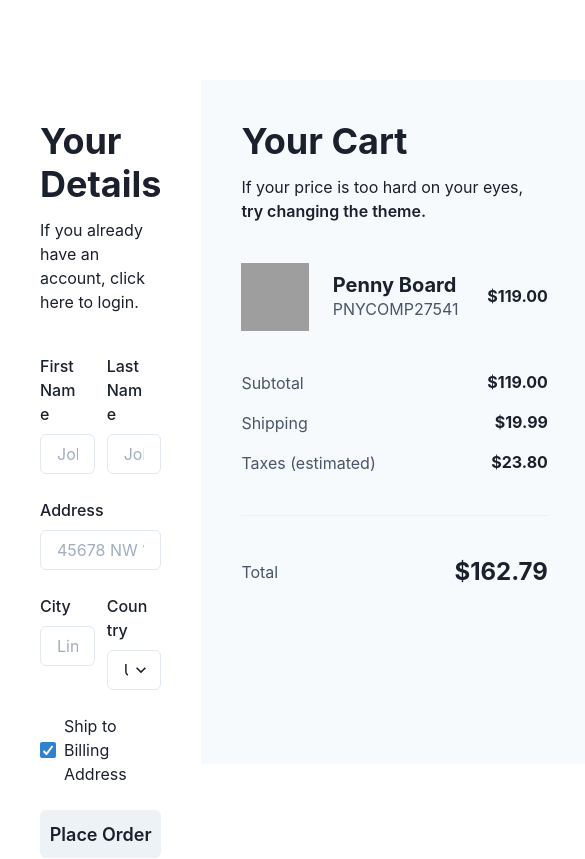
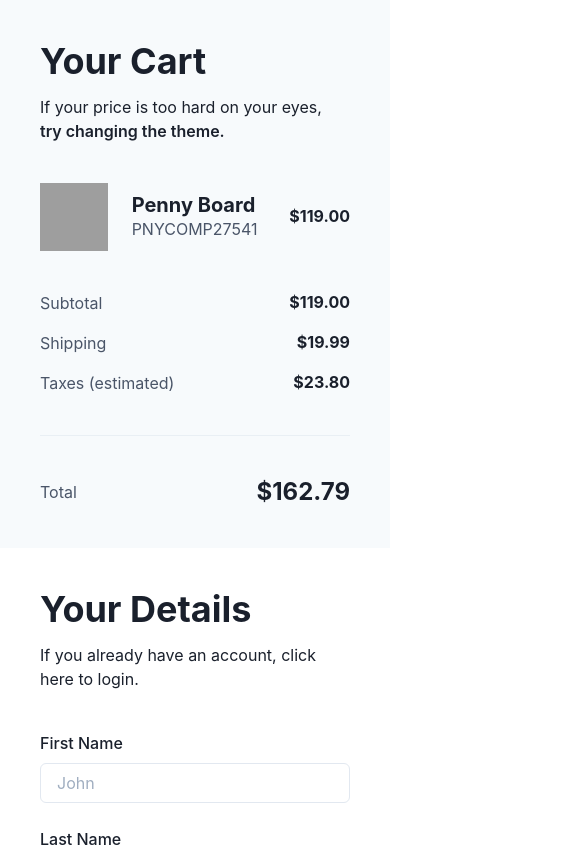
Before and after one commit to JoshuaB94/NextJS_ChakraUI_ModernUI_Course, a Next.js app: page / in a window 390 px wide. Shown: the top 859 px of the page, 585 px wide, since content can reach past the window. Built offline with nearby package versions, Linux system fonts and the light colour scheme; grey boxes are pictures that could not be loaded.

Commit message:
Learned how to implement responsive design using ChakraUI.

```diff
--- a/pages/index.tsx
+++ b/pages/index.tsx
@@ -4,7 +4,10 @@ import Details from '../src/details';
 
 const IndexPage = () => (
     <Container maxW="container.xl" p={0}>
-        <Flex h="100vh" py={20}>
+        <Flex
+        h={{ base: 'auto', md: '100vh' }}
+        py={[0, 10, 20]}
+        direction={{base: 'column-reverse', md: 'row'}}>
            <Details />
            <Cart />
         </Flex>
--- a/src/details.tsx
+++ b/src/details.tsx
@@ -1,9 +1,11 @@
 import {
 VStack, Heading, Text,
 SimpleGrid, GridItem, FormControl,
-FormLabel, Input, Select, Checkbox, Button} from '@chakra-ui/react';
+FormLabel, Input, Select, Checkbox, Button,
+useBreakpointValue} from '@chakra-ui/react';
 
 const Details = () => {
+    const colSpan = useBreakpointValue({ base: 2, md: 1 });
     return (
         <VStack w="full" h="full" p={10} spacing={10} alignItems="flex-start">
             <VStack spacing={3} alignItems="flex-start">
@@ -12,14 +14,14 @@ const Details = () => {
             </VStack>
 
             <SimpleGrid columns={2} columnGap={3} rowGap={6} w="full">
-                <GridItem colSpan={1}>
+                <GridItem colSpan={colSpan}>
                     <FormControl>
                         <FormLabel>First Name</FormLabel>
                         <Input placeholder="John" />
                     </FormControl>
                 </GridItem>
 
-                <GridItem colSpan={1}>
+                <GridItem colSpan={colSpan}>
                     <FormControl>
                         <FormLabel>Last Name</FormLabel>
                         <Input placeholder="John" />
@@ -33,14 +35,14 @@ const Details = () => {
                     </FormControl>
                 </GridItem>
 
-                <GridItem colSpan={1}>
+                <GridItem colSpan={colSpan}>
                     <FormControl>
                         <FormLabel>City</FormLabel>
                         <Input placeholder="Lincoln" />
                     </FormControl>
                 </GridItem>
 
-                <GridItem colSpan={1}>
+                <GridItem colSpan={colSpan}>
                     <FormControl>
                         <FormLabel>Country</FormLabel>
                         <Select>
```
